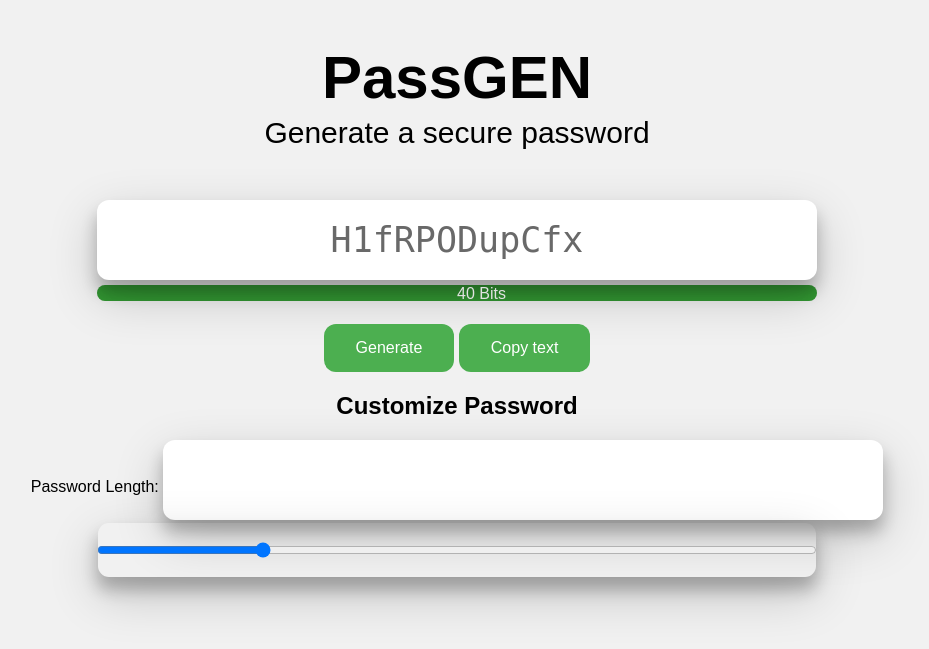
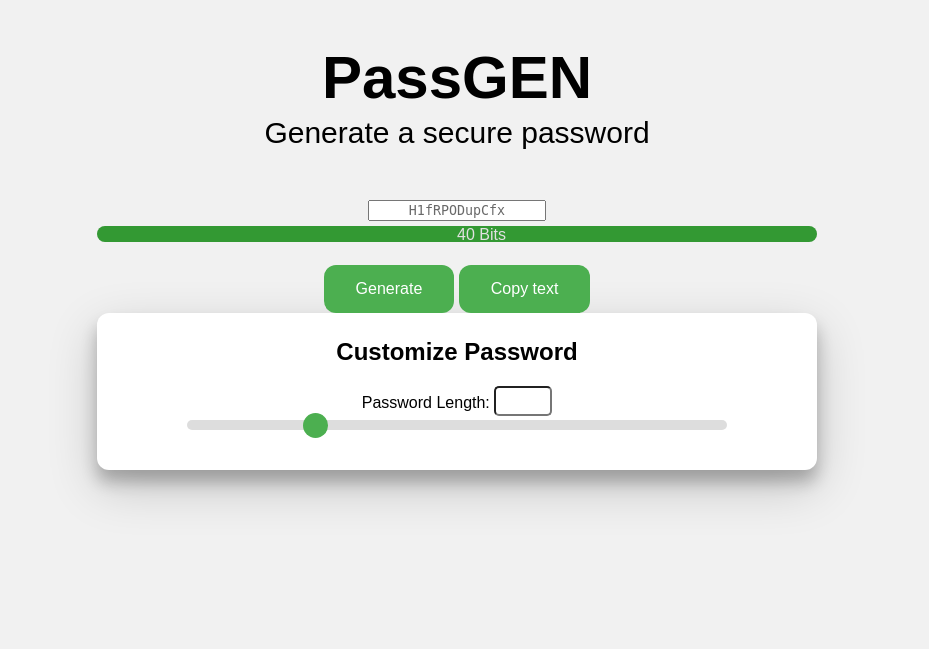
Before and after one commit to zmcdonaldwright/passwordgen, a Flask app: page / in a window 1280 px wide. Shown: the top 649 px of the page, without its empty margins (183-1112 px from the left). Run offline with Flask 2, Linux system fonts and the light colour scheme.

Commit message:
Add style for length adjustor

```diff
--- a/static/style.css
+++ b/static/style.css
@@ -22,15 +22,9 @@ button:hover {
 }
 
 input {
-  width: 75%;
-  border: none;
-  padding: 20px 0px;
-  font-size: 35px;
   font-family: monospace;
   text-align: center;
   color: dimgray;
-  border-radius: 12px;
-  box-shadow: 0 12px 16px 0 rgba(0,0,0,0.24), 0 17px 50px 0 rgba(0,0,0,0.19);
 }
 
 input:focus {
@@ -42,6 +36,18 @@ label {
 	display: inline-block;
 	z-index: 5;
 	position: absolute;
+}
+
+/* Chrome, Safari, Edge, Opera */
+input::-webkit-outer-spin-button,
+input::-webkit-inner-spin-button {
+  -webkit-appearance: none;
+  margin: 0;
+}
+
+/* Firefox */
+input[type=number] {
+  -moz-appearance: textfield;
 }
 
 .header {
@@ -103,9 +109,9 @@ label {
 .password-meter-wrap {
 	margin: auto;
 	width: 75%;
-    margin-top: 5px;
-    height: 16px;
-    background-color: #ddd;
+        margin-top: 5px;
+        height: 16px;
+        background-color: #ddd;
 	border-radius: 12px;
 }
 
@@ -137,3 +143,67 @@ label {
     width: 100%;
     background-color: #393;
 }
+
+.passwordInput {
+	border: none;
+	padding: 20px 0px;
+	font-size: 30px;
+	width: 75%;
+	border-radius: 12px;
+    box-shadow: 0 12px 16px 0 rgba(0,0,0,0.24), 0 17px 50px 0 rgba(0,0,0,0.19);
+}
+
+/* ---------- */
+
+.customization {
+	margin-top: 20px;
+	margin: auto;
+	width: 75%;
+    background-color: white;
+	border-radius: 12px;
+	padding-top: 5px;
+	padding-bottom: 20px;
+	box-shadow: 0 12px 16px 0 rgba(0,0,0,0.24), 0 17px 50px 0 rgba(0,0,0,0.19);
+}
+
+.slider {
+  -webkit-appearance: none;
+  width: 75%;
+  height: 10px; /* IMPORTANT - Height of the bar */
+  border-radius: 5px;
+  background: #ddd; /*Colour of the bar */
+  outline: none;
+  /* opacity: 0.7; */
+  -webkit-transition: .2s;
+  transition: opacity .2s;
+  display: inline-block;
+}
+
+.slider::-webkit-slider-thumb {
+  -webkit-appearance: none;
+  appearance: none;
+  width: 25px; /* IMPORTANT - Width of the slider */
+  height: 25px; /* IMPORTANT - Height of the slider */
+  border-radius: 50%;
+  background: #4CAF50;
+  cursor: pointer;
+}
+
+.slider::-moz-range-thumb {
+  width: 25px;
+  height: 25px;
+  border-radius: 50%;
+  background: #4CAF50;
+  cursor: pointer;
+}
+
+.passlengthinput {
+	font-size: 20px;
+	border-radius: 5px;
+	width: 50px;
+	display: inline-block;
+}
+
+.buttons {
+	margin-bottom: 20px;
+}
```
